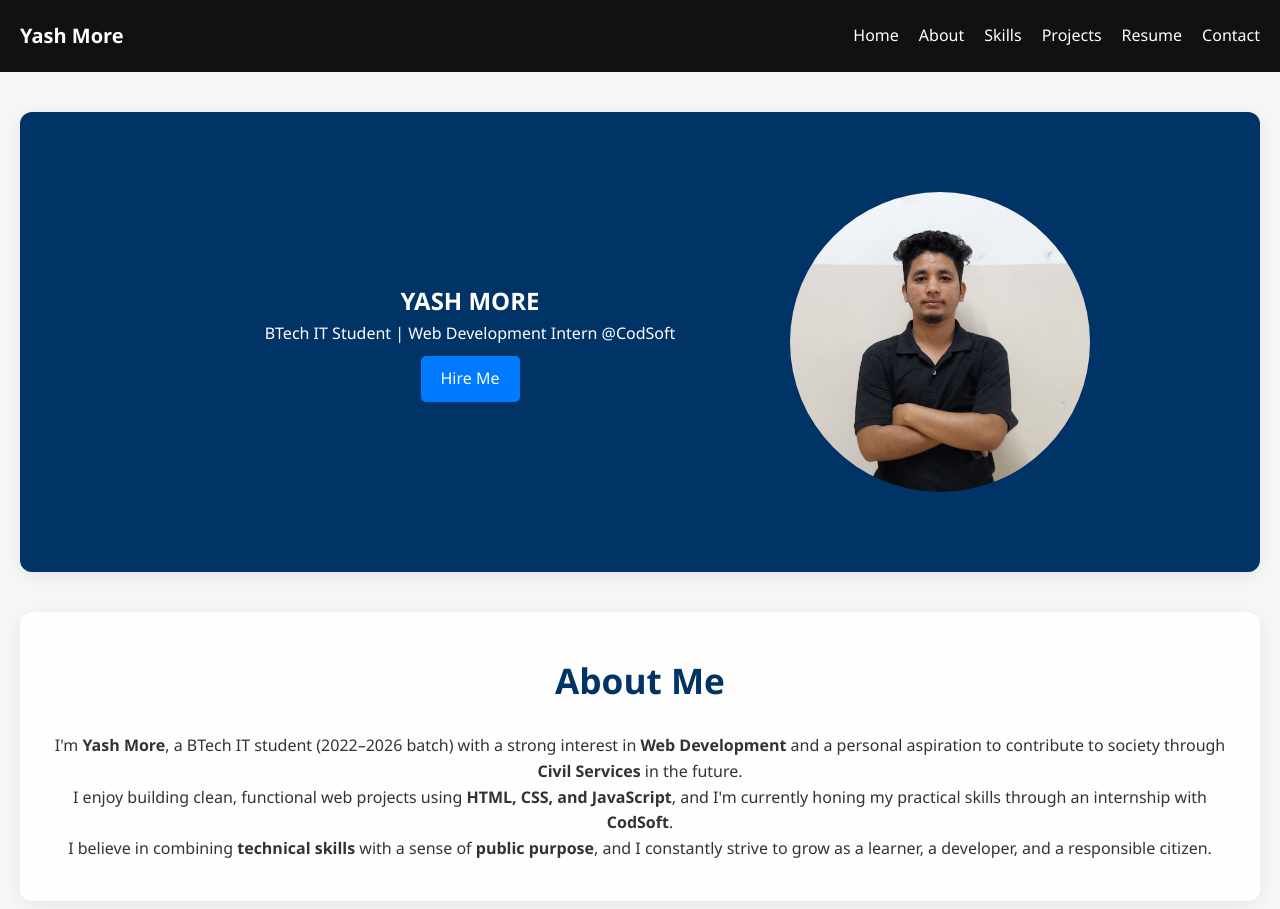
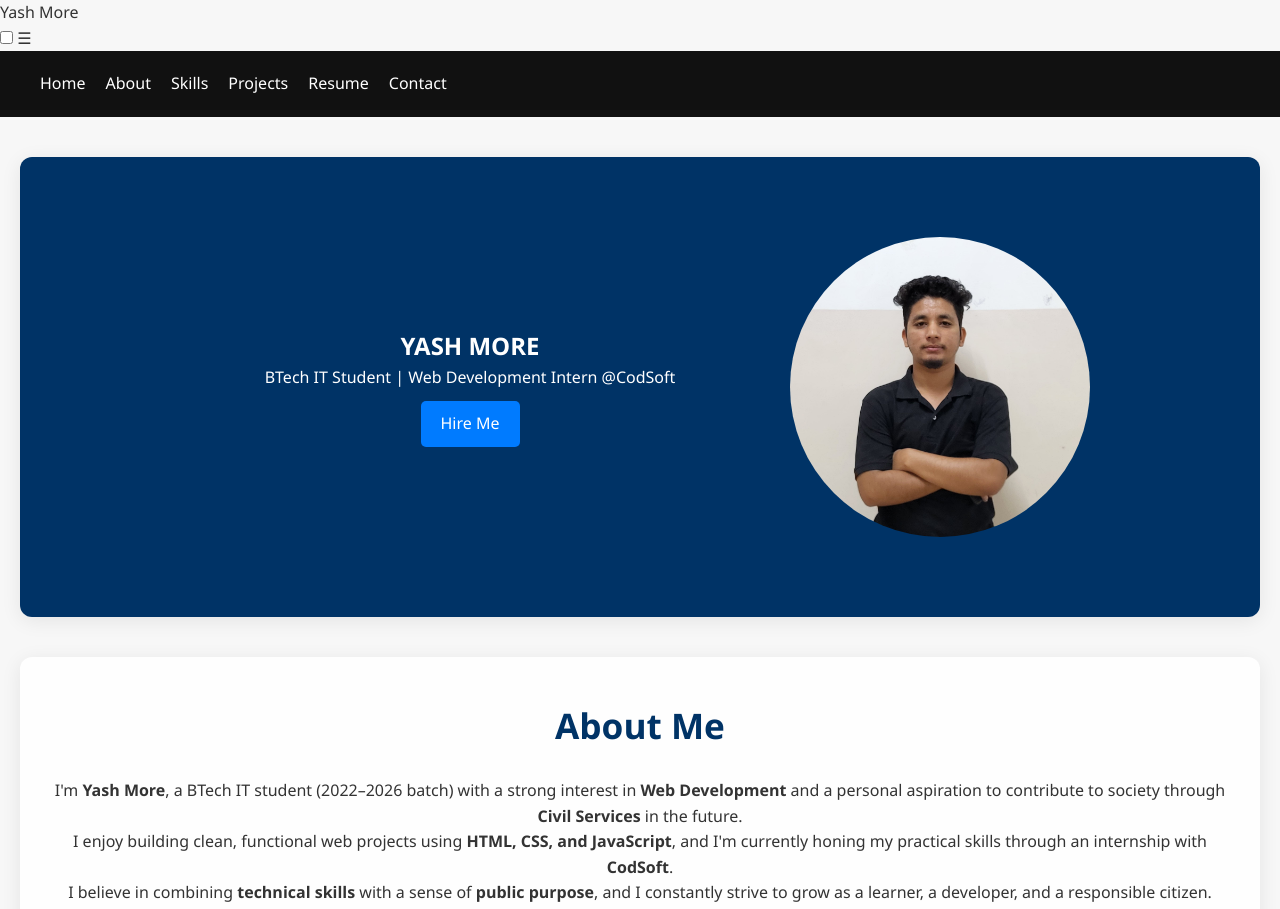
Before and after one commit to yashmore12/Codsoft_Portfolio, a plain HTML site: page index.html in a window 1280 px wide. Shown: the top 909 px of the page. Drawn offline with Linux system fonts and the light colour scheme.

Commit message:
Update index.html

```diff
--- a/index.html
+++ b/index.html
@@ -8,8 +8,12 @@
 </head>
 <body>
 
+  <!-- Responsive Header with Hamburger -->
+  <header>
+    <div class="logo">Yash More</div>
+    <input type="checkbox" id="menu-toggle" />
+    <label for="menu-toggle" class="hamburger">&#9776;</label>
     <nav>
-    <div class="logo">Yash More</div>
       <ul>
         <li><a href="#home">Home</a></li>
         <li><a href="#about">About</a></li>
@@ -19,7 +23,9 @@
         <li><a href="#contact">Contact</a></li>
       </ul>
     </nav>
+  </header>
 
+  <!-- Hero Section -->
   <section class="hero" id="home">
     <div class="hero-content">
       <h1>YASH MORE</h1>
@@ -29,6 +35,7 @@
     <img src="Image official.jpg" alt="Yash More" class="hero-img" />
   </section>
 
+  <!-- About Section -->
   <section id="about" class="about">
     <h2>About Me</h2>
     <p>I'm <strong>Yash More</strong>, a BTech IT student (2022–2026 batch) with a strong interest in <strong>Web Development</strong> and a personal aspiration to contribute to society through <strong>Civil Services</strong> in the future.</p>
@@ -36,6 +43,7 @@
     <p>I believe in combining <strong>technical skills</strong> with a sense of <strong>public purpose</strong>, and I constantly strive to grow as a learner, a developer, and a responsible citizen.</p>
   </section>
 
+  <!-- Skills Section -->
   <section id="skills">
     <h2>Skills</h2>
     <ul>
@@ -49,37 +57,34 @@
     </ul>
   </section>
 
+  <!-- Projects Section -->
   <section id="projects">
     <h2>Projects</h2>
     <p><strong>1.</strong> Personal Portfolio Website (This one!)</p>
     <p><strong>2.</strong> Landing Page for Travel Website</p>
   </section>
 
-
+  <!-- Resume Section -->
   <section id="resume">
     <h2>Resume</h2>
-
     <iframe src="Yash More Resume.pdf" width="100%" height="600px" style="border: 1px solid #ccc;">
       Your browser doesn't support PDF viewing. You can download it below.
     </iframe>
-
     <a href="Yash More Resume.pdf" class="btn" download style="display: inline-block; margin-top: 10px;">
       📄 Download Resume
     </a>
   </section>
 
+  <!-- Contact Section -->
   <section id="contact">
     <h2>Contact</h2>
     <p>Email: <a href="mailto:yashmore9581@gmail.com">yashmore9581@gmail.com</a></p>
     <p>GitHub: <a href="https://github.com/yashmore12" target="_blank">github.com/yashmore12</a></p>
-    <p>LinkedIn:
-      <a href="https://www.linkedin.com/in/yash-more-b27922251/" target="_blank">
-        linkedin.com/in/yash-more-b27922251
-      </a>
-    </p>
+    <p>LinkedIn: <a href="https://www.linkedin.com/in/yash-more-b27922251/" target="_blank">linkedin.com/in/yash-more-b27922251</a></p>
     <p>📞 Phone: Available upon request</p>
   </section>
 
+  <!-- Footer -->
   <footer>
     <p>© 2025 Yash More | Web Development Intern @CodSoft</p>
   </footer>
```
Lines whose indentation alone changed are shown as unchanged.
